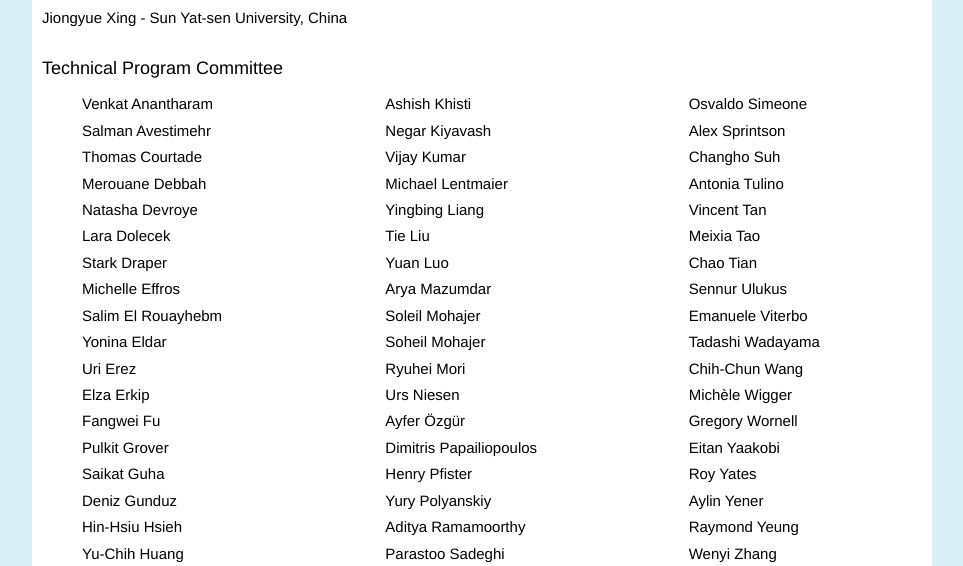
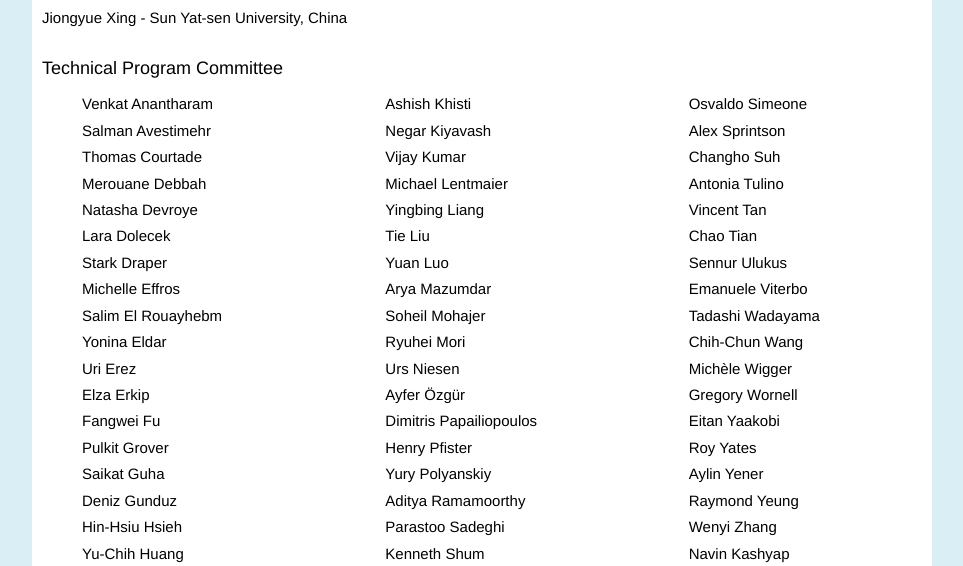
Before and after one commit to ym13349140/ITW2018, a Flask app: page /committee in a window 1280 px wide. Shown: the part 1264-1830 px from the top of the page, without its empty margins (158-1121 px from the left). Run offline with Flask 2, Linux system fonts and the light colour scheme; some libraries are stand-ins or nearby versions.

Commit message:
2018-6-11更新首页和committee

```diff
--- a/ITW/templates/committee/committee.html
+++ b/ITW/templates/committee/committee.html
@@ -74,7 +74,6 @@
                     <li>Hin-Hsiu Hsieh</li>
                     <li>Yu-Chih Huang</li>
                     <li>Tara Javidi</li>
-                    <li>Navin Kashyap</li>
                 </ul>
             </div>
             <div class="col-md-4">
@@ -88,7 +87,6 @@
                     <li>Tie Liu</li>
                     <li>Yuan Luo</li>
                     <li>Arya Mazumdar</li>
-                    <li>Soleil Mohajer</li>
                     <li>Soheil Mohajer</li>
 
                     <li>Ryuhei Mori</li>
@@ -101,6 +99,7 @@
                     <li>Aditya Ramamoorthy</li>
                     <li>Parastoo Sadeghi</li>
                     <li>Kenneth Shum</li>
+                    <li>Zhaoyang Zhang</li>
                 </ul>
             </div>
             <div class="col-md-4">
@@ -112,7 +111,6 @@
                     <li>Antonia Tulino</li>
                     <li>Vincent Tan</li>
 
-                    <li>Meixia Tao</li>
                     <li>Chao Tian</li>
                     <li>Sennur Ulukus</li>
                     <li>Emanuele Viterbo</li>
@@ -127,7 +125,7 @@
 
                     <li>Raymond Yeung</li>
                     <li>Wenyi Zhang</li>
-                    <li>Zhaoyang Zhang</li>
+                    <li>Navin Kashyap</li>
                 </ul>
             </div>
         </div>
--- a/ITW/templates/main/home.html
+++ b/ITW/templates/main/home.html
@@ -1,6 +1,6 @@
 <article id="home">
     <section class="row">
-        <h4>Welcome to ITW 2018 in Guangzhou!
+        <h4>Welcome to ITW 2018 in Guangzhou! &nbsp;(November 25-29)
             <hr>
         </h4>
         <p>ITW 2018 solicits and welcomes original contributions on the frontiers of information theory, coding theory and their applications, as well as the frontiers with other fields such as data science, biology and signal processing. The conference structure consists of a daily plenary seminar followed by two parallel paper sessions throughout the day.</p>
```
